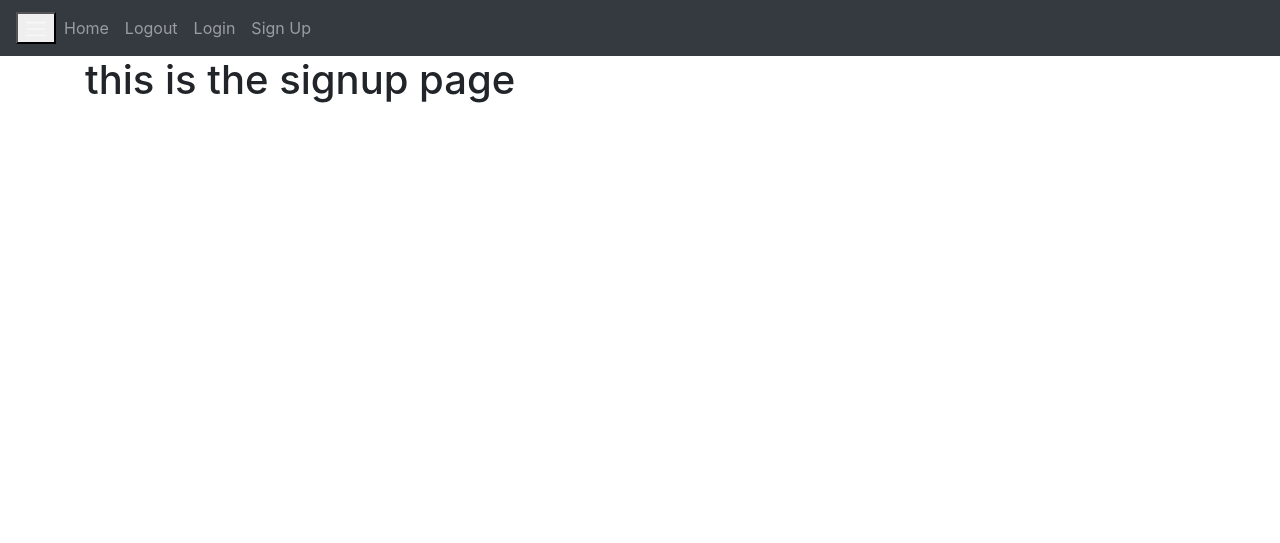
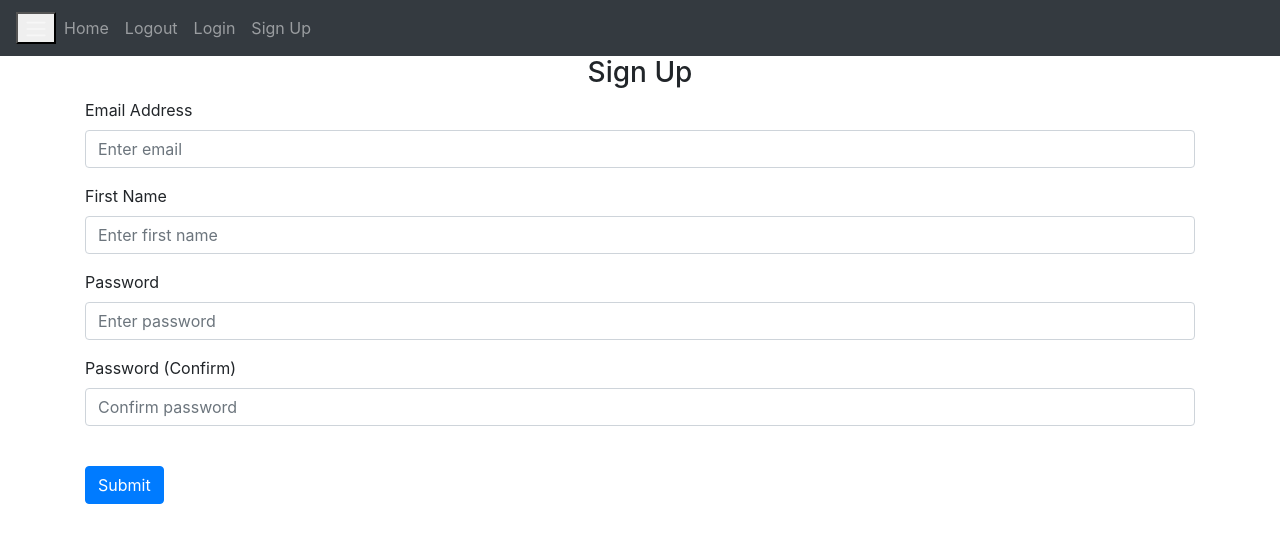
Before and after one commit to obuyajr/Ecommerce-Django, a Flask app: page /sign-up in a window 1280 px wide. Shown: the top 543 px of the page. Run offline with Flask 3, Linux system fonts and the light colour scheme; some libraries are stand-ins or nearby versions.

Commit message:
login/signup

```diff
--- a/ecommerce_flask/templates/sign_up.html
+++ b/ecommerce_flask/templates/sign_up.html
@@ -1,5 +1,49 @@
 {% extends 'base.html' %} {%block title %} Signup{% endblock%}
 
 {%block content%}
-<h1> this is the signup page</h1>
+<form method="POST">
+    <h3 align="center">Sign Up</h3>
+    <div class="form-group">
+      <label for="email">Email Address</label>
+      <input
+        type="email"
+        class="form-control"
+        id="email"
+        name="email"
+        placeholder="Enter email"
+      />
+    </div>
+    <div class="form-group">
+      <label for="firstName">First Name</label>
+      <input
+        type="text"
+        class="form-control"
+        id="firstName"
+        name="firstName"
+        placeholder="Enter first name"
+      />
+    </div>
+    <div class="form-group">
+      <label for="password1">Password</label>
+      <input
+        type="password"
+        class="form-control"
+        id="password1"
+        name="password1"
+        placeholder="Enter password"
+      />
+    </div>
+    <div class="form-group">
+      <label for="password2">Password (Confirm)</label>
+      <input
+        type="password"
+        class="form-control"
+        id="password2"
+        name="password2"
+        placeholder="Confirm password"
+      />
+    </div>
+    <br />
+    <button type="submit" class="btn btn-primary">Submit</button>
+  </form>
 {% endblock %}
```
Also changed, not shown: ecommerce_flask/templates/login.html (+25 -1 lines).
